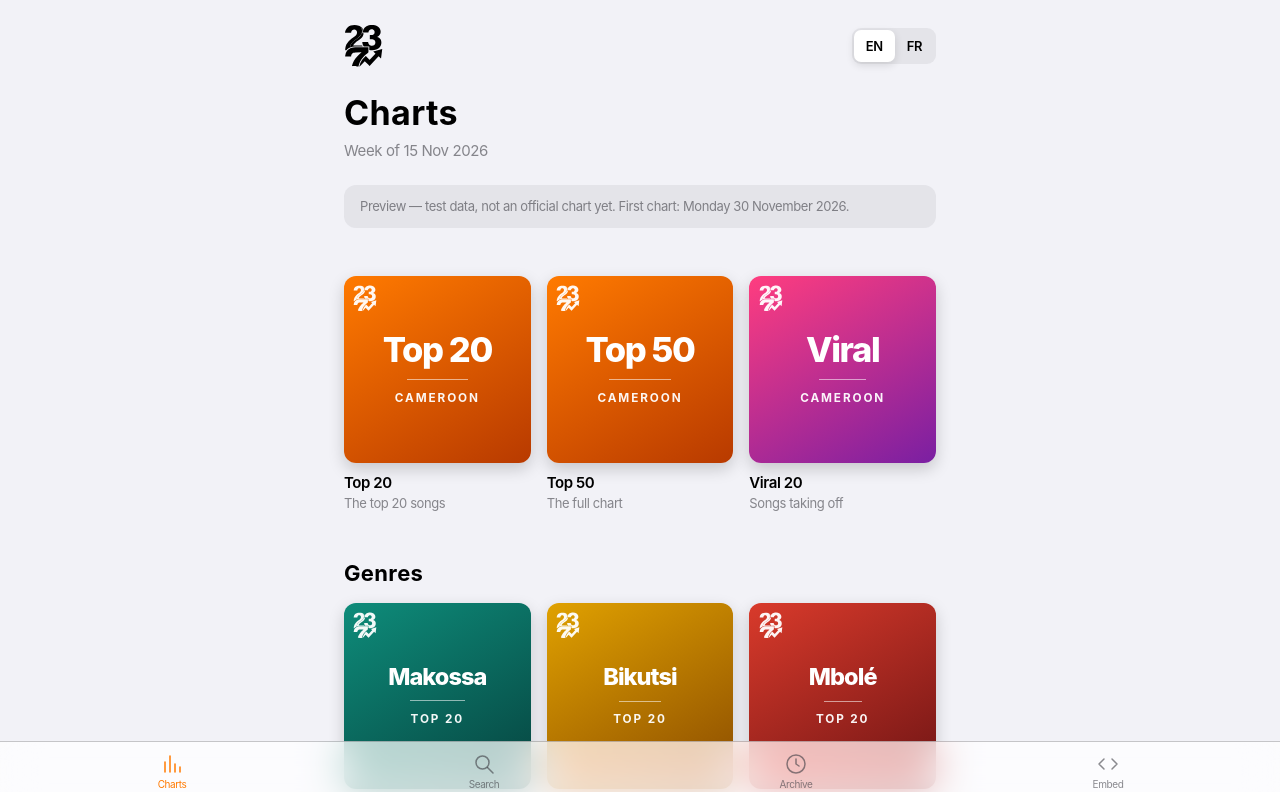
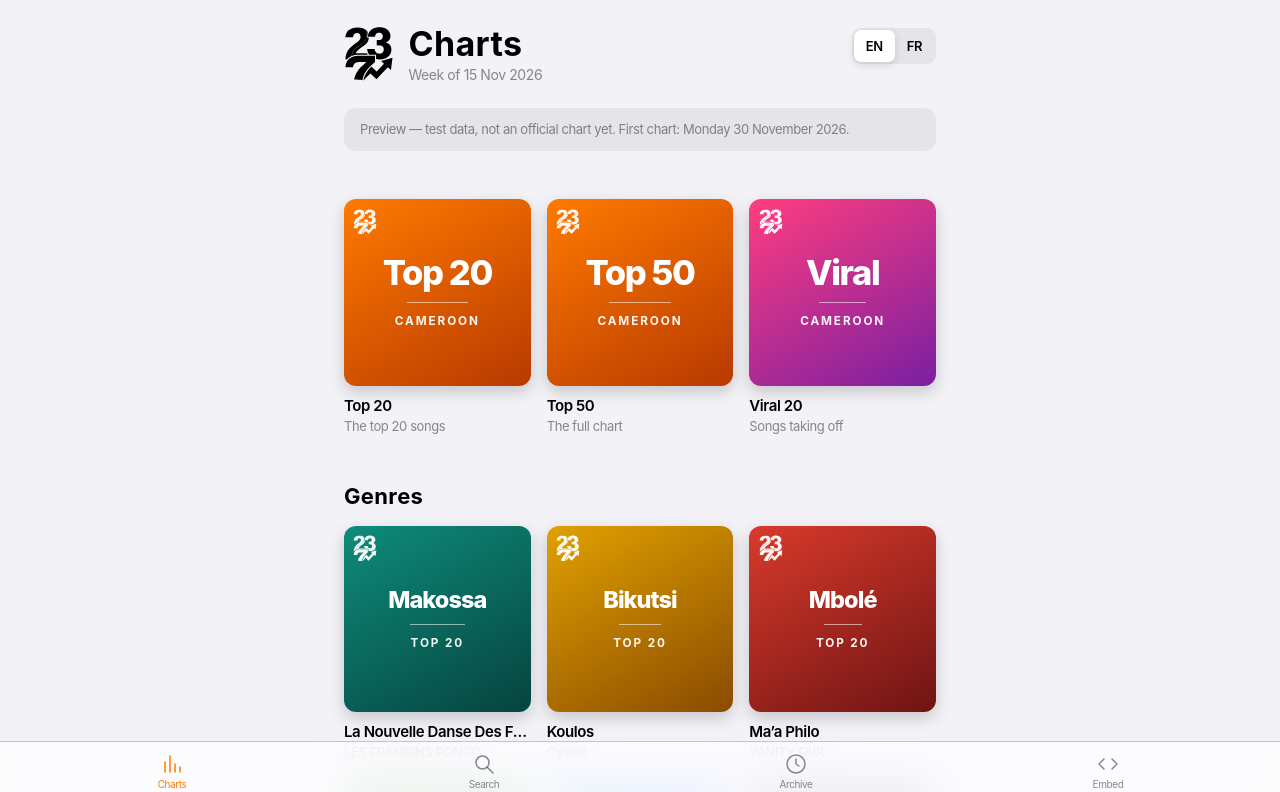
Before and after one commit to ngeneedgar/237charts, a Next.js app in the folder web/: page /en/ in a window 1280 px wide. Shown: the top 792 px of the page. Built offline with nearby package versions, Linux system fonts and the light colour scheme; no server answers.

Commit message:
Home header: logo beside title and week

```diff
--- a/web/app/[lang]/home.module.css
+++ b/web/app/[lang]/home.module.css
@@ -10,6 +10,16 @@
 
 .nav { display: grid; gap: var(--s2); padding-top: calc(var(--s5) + env(safe-area-inset-top, 0px)); }
 .navRow { display: flex; justify-content: space-between; align-items: center; gap: 12px; }
+/* Home header: logo + (title / week) side by side; EN/FR aligned to the top of the block */
+.brandBlock { display: flex; align-items: center; gap: var(--s3); min-width: 0; flex: 1; }
+.brandLogo { flex: none; display: block; }
+.brandText { display: grid; gap: 2px; min-width: 0; }
+/* "Classements" is long: scale the title with the screen so EN/FR never gets pushed off */
+.brandText .title { font-size: clamp(21px, 7.4vw, 34px); line-height: 1.15; white-space: nowrap; }
+/* Logo shrinks a little on very small phones so the title never breaks mid-word */
+.brandLogo img { height: clamp(42px, 15vw, 56px) !important; }
+.brandText .week { font-size: 14px; line-height: 19px; }
+.brandBlock + .seg { flex: none; align-self: flex-start; margin-top: var(--s1); }
 .title { font-size: 34px; line-height: 41px; font-weight: 700; letter-spacing: 0.37px; margin: 0; }
 .week { font-size: 15px; line-height: 20px; color: var(--label-2); margin: 0; }
 
--- a/web/app/[lang]/page.tsx
+++ b/web/app/[lang]/page.tsx
@@ -21,14 +21,19 @@ export default async function Home({ params }: PageProps<"/[lang]">) {
       <main className={s.page}>
         <header className={s.nav}>
           <div className={s.navRow}>
-            <Link href={`/${lang}/`} aria-label="237 Charts"><Logo height={44} /></Link>
+            {/* Logo beside the title and week, as one brand block */}
+            <div className={s.brandBlock}>
+              <Link href={`/${lang}/`} aria-label="237 Charts" className={s.brandLogo}><Logo height={56} /></Link>
+              <div className={s.brandText}>
+                <h1 className={s.title}>{t.charts}</h1>
+                <p className={s.week}>{t.weekOf} {weekLabel(chart.weekEnd, lang)}</p>
+              </div>
+            </div>
             <nav className={s.seg} aria-label="Language">
               <Link href="/en/" aria-current={lang === "en"} hrefLang="en">EN</Link>
               <Link href="/fr/" aria-current={lang === "fr"} hrefLang="fr">FR</Link>
             </nav>
           </div>
-          <h1 className={s.title} style={{ marginTop: "var(--s4)" }}>{t.charts}</h1>
-          <p className={s.week}>{t.weekOf} {weekLabel(chart.weekEnd, lang)}</p>
         </header>
 
         <Preview t={t} show={chart.preview} />
```
